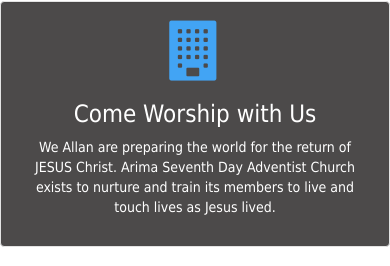
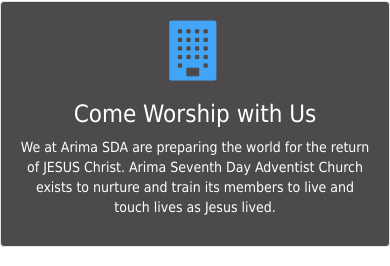
Before and after one commit to allanstarr023/PhoneGap-Official-Build-Folder, a website: page index.html in a window 390 px wide. Shown: the part 151-417 px from the top of the page. Drawn offline with Linux system fonts and the light colour scheme; some packages are replaced by stand-ins of ours.

Commit message:
Git Push Test
Testing the git push

```diff
--- a/index.html
+++ b/index.html
@@ -70,7 +70,7 @@
 				<div class="well well-bg-color">
 					<i class="fa fa-building"></i>
 					<h3>Come Worship with Us</h3>
-					<p>We Allan are preparing the world for the return of JESUS Christ. Arima Seventh Day Adventist Church exists to nurture and train its members to live and touch lives as Jesus lived.</p>
+					<p>We at Arima SDA are preparing the world for the return of JESUS Christ. Arima Seventh Day Adventist Church exists to nurture and train its members to live and touch lives as Jesus lived.</p>
 				</div>
 			</div>
 			<div class="col-md4">
```
